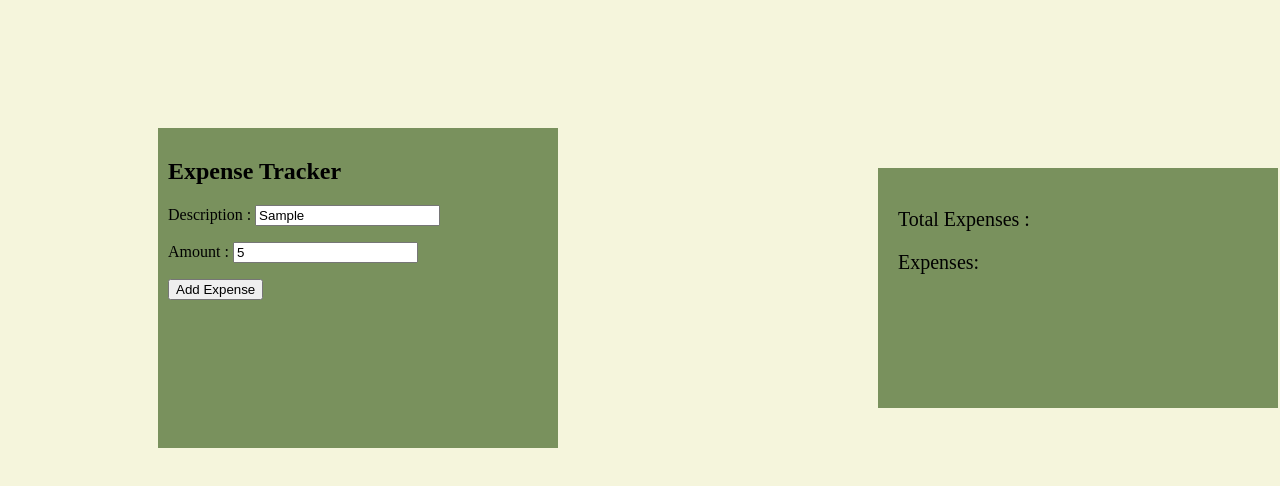
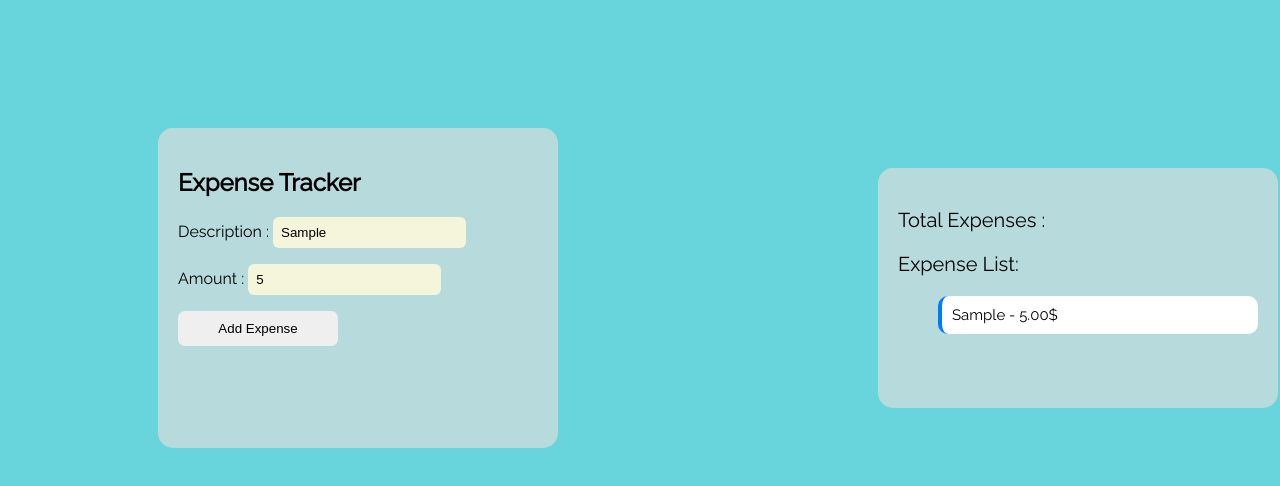
Before and after one commit to Axienator/Expense-Tracker, a plain HTML site: page index.html in a window 1280 px wide. Both pictures are taken after typing "Sample", "5" into the empty fields and a click on the button "Add Expense". Shown: the top 486 px of the page. Drawn offline with Linux system fonts and the light colour scheme.

Commit message:
Add parseFloat

```diff
--- a/Assets/script.js
+++ b/Assets/script.js
@@ -7,14 +7,19 @@ const totalexpense = document.getElementById('totalexpense')
 const list = document.getElementById('list')
 
 
-
+let total = 0
 
 addexpense.addEventListener ('click', x => {
    const uservalueD = userinputD.value.trim()
    const uservalueA = userinputA.value.trim()
+   const useramount = parseFloat(uservalueA).toFixed(2) // added a parseFloat, so that I can turn the input of amount from string into a real number with 2 decimals(.toFixed(2))
    const additem = document.createElement('li')
-   additem.textContent = uservalue
+
+
+   if (!uservalueD || !uservalueA) return // I cleaned up the else and instead put the 'return' on this line, it still has the same functionality but more clean.
    list.appendChild(additem)
+   additem.textContent = `${uservalueD} - ${useramount}$`
+
 })
 
 
--- a/Assets/style.css
+++ b/Assets/style.css
@@ -9,7 +9,8 @@
 }
 
 body {
-    background-color: beige;
+    background-color: rgb(104, 212, 220);
+    font-family: 'Raleway', sans-serif;
 }
 
 .page-layout {
@@ -25,26 +26,46 @@ body {
 .container {
     width: 25rem;
     height: 20rem;
-    padding: 10px;
-    background-color: rgba(64, 100, 35, 0.678);
+    padding: 20px;
+    background-color: rgba(222, 222, 222, 0.678);
+    border-radius: 15px;
 }
 
 .descriptionbox {
-    padding: 2px;
+    padding: 8px;
     background-color: beige;
+    border-radius: 6px;
+    border: 0px;
 }
 
 .amountbox {
-    padding: 2px;
+    padding: 8px;
     background-color: beige;
+    border-radius: 6px;
+    border: 0px;
 }
 
+#addexpense {
+    width: 10rem;
+    padding: 10px;
+    border:0px;
+    border-radius: 7px;
+}
+
+#addexpense:hover{
+    background-color: rgb(227, 227, 227);
+}
+
+#addexpense:active {
+    background-color:rgb(158, 158, 158);
+}
 .container2 {
     width: 25rem;
     height: 15rem;
     margin: 20px;
     padding: 20px;
-    background-color: rgba(64, 100, 35, 0.678);
+    background-color: rgba(222, 222, 222, 0.678);
+    border-radius: 15px;
 }
 
 .container2 p{
@@ -61,5 +82,12 @@ body {
 }
 
 li {
-    font-size: 20px;
+    list-style-type: none;
+    font-size: 15px;
+    margin: 5px 0;
+    padding: 10px ;
+    background-color: white;
+    border-left: 4px solid #007bff;
+    border-radius: 10px;
+    overflow: hidden;
 }
--- a/index.html
+++ b/index.html
@@ -5,6 +5,7 @@
     <meta name="viewport" content="width=device-width, initial-scale=1.0">
     <title>Expense Tracker</title>
     <link rel="stylesheet" href="Assets/style.css">
+    <link href="https://fonts.googleapis.com/css2?family=Raleway&display=swap" rel="stylesheet">
 </head>
 
 <body>
@@ -13,10 +14,10 @@
          <div class="contents">
             <h2 class="header">Expense Tracker</h2>
           <p>Description :
-            <input type="text" id="userdescription" placeholder="Enter your expenses">
+            <input type="text" id="userdescription" placeholder="Enter your expenses" class="descriptionbox">
           </p>
            <p>Amount :
-            <input type="number" id="useramount" placeholder="Enter your amount">
+            <input type="number" id="useramount" placeholder="Enter your amount" class="amountbox">
             </p>
             <button id="addexpense">Add Expense</button>
          </div>
@@ -26,7 +27,7 @@
                <p id="totalexpense">Total Expenses :
                </p>
 
-               <p class="expenses">Expenses:</p>
+               <p class="expenses">Expense List:</p>
                <ul id="list"></ul>
             </div>
       </div>
```
Also changed, not shown: 1 other file.
